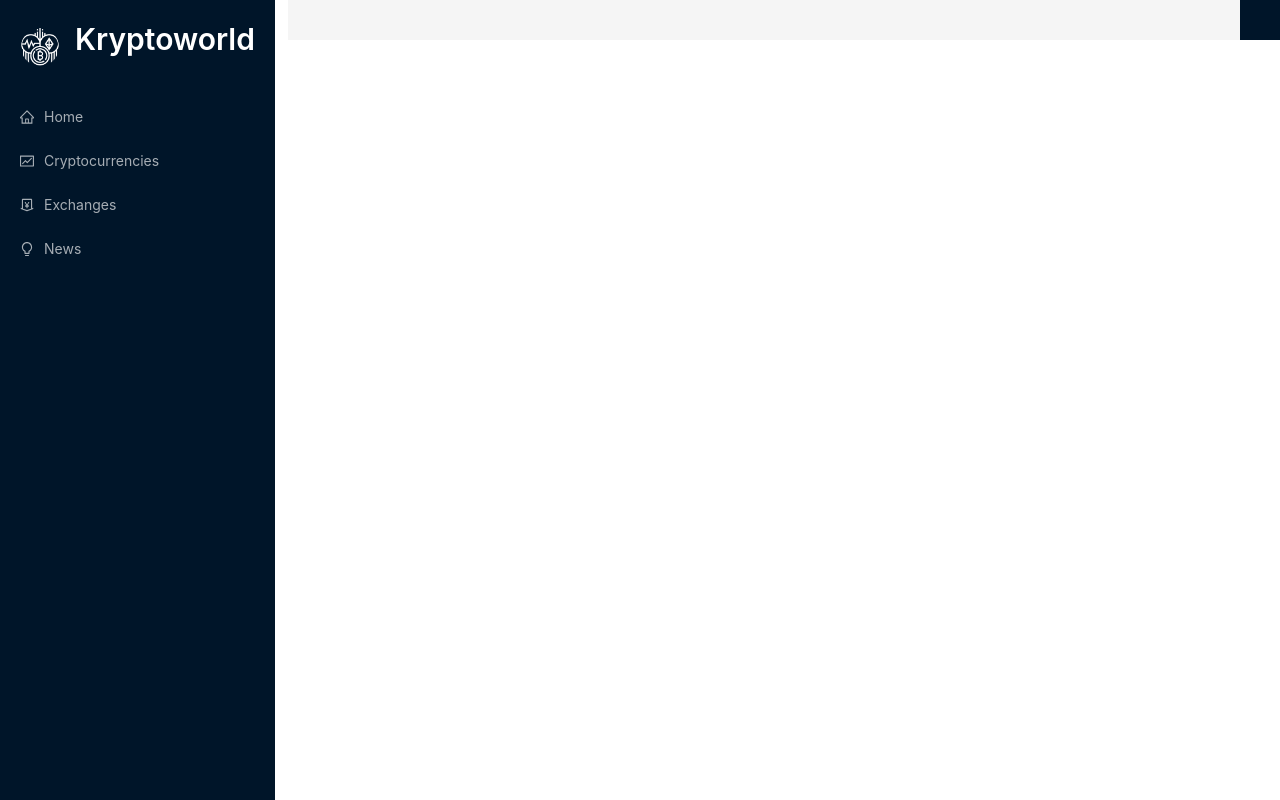
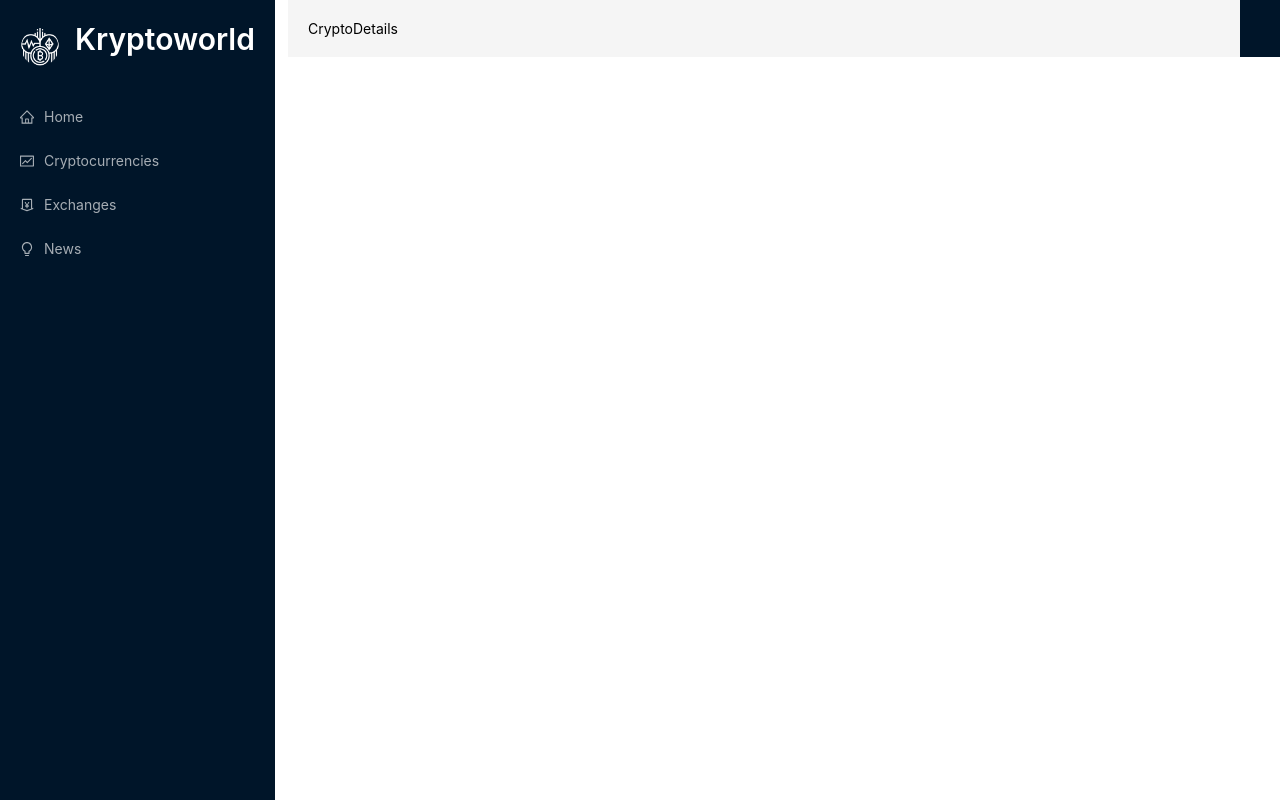
Before and after one commit to lakshayysaini/React-Crypto-App, a React (Create React App) app: page /crypto/1 in a window 1280 px wide. Built offline with nearby package versions, Linux system fonts and the light colour scheme.

Commit message:
Made components and initiate Routes

```diff
--- a/src/App.js
+++ b/src/App.js
@@ -2,7 +2,14 @@ import React from "react";
 import { Switch, Route, Link } from "react-router-dom";
 import { Layout, Space, Typography } from "antd";
 
-import { Navbar } from "./components";
+import {
+  Navbar,
+  Exchanges,
+  Homepage,
+  Cryptocurrencies,
+  CryptoDetails,
+  News,
+} from "./components";
 import "./App.css";
 
 const App = () => {
@@ -13,7 +20,25 @@ const App = () => {
       </div>
       <div className="main">
         <Layout>
-          <div className="routes"></div>
+          <div className="routes">
+            <Switch>
+              <Route exact path="/">
+                <Homepage />
+              </Route>
+              <Route exact path="/exchanges">
+                <Exchanges />
+              </Route>
+              <Route exact path="/cryptocurrencies">
+                <Cryptocurrencies />
+              </Route>
+              <Route exact path="/crypto/:coinId">
+                <CryptoDetails />
+              </Route>
+              <Route exact path="/news">
+                <News />
+              </Route>
+            </Switch>
+          </div>
         </Layout>
       </div>
       <div className="footer"></div>
--- /dev/null
+++ b/src/components/CryptoDetails.jsx
@@ -0,0 +1,7 @@
+import React from "react";
+
+const CryptoDetails = () => {
+  return <div>CryptoDetails</div>;
+};
+
+export default CryptoDetails;
--- /dev/null
+++ b/src/components/Cryptocurrencies.jsx
@@ -0,0 +1,7 @@
+import React from "react";
+
+const Cryptocurrencies = () => {
+  return <div>Cryptocurrencies</div>;
+};
+
+export default Cryptocurrencies;
--- /dev/null
+++ b/src/components/Exchanges.jsx
@@ -0,0 +1,7 @@
+import React from "react";
+
+const Exchanges = () => {
+  return <div>Exchanges</div>;
+};
+
+export default Exchanges;
--- /dev/null
+++ b/src/components/Homepage.jsx
@@ -0,0 +1,7 @@
+import React from "react";
+
+const Homepage = () => {
+  return <div>Homepage</div>;
+};
+
+export default Homepage;
--- /dev/null
+++ b/src/components/News.jsx
@@ -0,0 +1,7 @@
+import React from "react";
+
+const News = () => {
+  return <div>News</div>;
+};
+
+export default News;
--- a/src/components/index.js
+++ b/src/components/index.js
@@ -1,2 +1,8 @@
-export { default as Navbar }
-from './Navbar';
+export { default as Navbar } from "./Navbar";
+export { default as Cryptocurrencies } from "./Cryptocurrencies";
+export { default as CryptoDetails } from "./CryptoDetails";
+export { default as Exchanges } from "./Exchanges";
+export { default as Homepage } from "./Homepage";
+export { default as News } from "./News";
+//export { default as Cryptocurrencies } from "./Cryptocurrencies";
+//export { default as Cryptocurrencies } from "./Cryptocurrencies";
```
